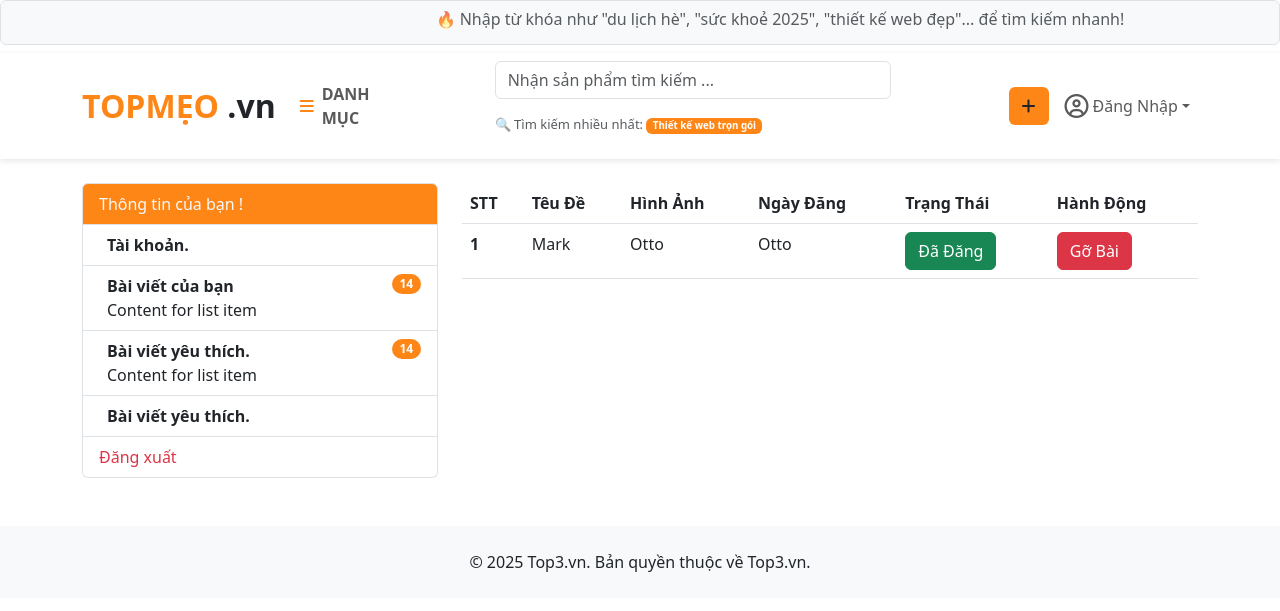
After one commit to trquocduong/Blog, a PHP site: page /profile_post in a window 1280 px wide. The commit adds this page. Shown: the top 611 px of the page. Run offline with PHP 8.4, Linux system fonts and the light colour scheme.

Commit message:
done profile 30/6

```diff
--- a/app/Controllers/Client/PostController.php
+++ b/app/Controllers/Client/PostController.php
@@ -4,5 +4,13 @@ Class PostController extends Controller{
     public function detail(){
         $this->view('client/post/post_detail');
     }
+
+    public function profile(){
+        $this->view('client/profile/profile');
+    }
+
+    public function profile_post(){
+        $this->view('client/profile/profile_post');
+    }
 }
 ?>
--- /dev/null
+++ b/app/Views/client/profile/aside.php
@@ -0,0 +1,35 @@
+     <div class="col-4">
+
+            <ol class="list-group">
+                  <button type="button" class="list-group-item list-group-item-action text-light text-bold" aria-current="true" style="background-color: var(--main-color)">
+                    Thông tin của bạn !
+                </button>
+                <li class="list-group-item d-flex justify-content-between align-items-start">
+                    <div class="ms-2 me-auto">
+                        <div class="fw-bold"> <a href="/profile" class="nav-link">Tài khoản.</a></div>
+                    </div>
+                </li>
+                <li class="list-group-item d-flex justify-content-between align-items-start">
+                    <div class="ms-2 me-auto">
+                        <div class="fw-bold"> <a href="/profile_post" class="nav-link">Bài viết của bạn</a></div>
+                        Content for list item
+                    </div>
+                    <span class="badge rounded-pill" style="background-color: var(--main-color)">14</span>
+                </li>
+                <li class="list-group-item d-flex justify-content-between align-items-start">
+                    <div class="ms-2 me-auto">
+                        <div class="fw-bold">Bài viết yêu thích.</div>
+                        Content for list item
+                    </div>
+                    <span class="badge rounded-pill" style="background-color: var(--main-color)">14</span>
+                </li>
+                <li class="list-group-item d-flex justify-content-between align-items-start">
+                    <div class="ms-2 me-auto">
+                        <div class="fw-bold">Bài viết yêu thích.</div>
+
+                    </div>
+                </li>
+                <button type="button" class="list-group-item list-group-item-action text-danger">Đăng xuất</button>
+            </ol>
+
+        </div>
--- /dev/null
+++ b/app/Views/client/profile/profile_post.php
@@ -0,0 +1,42 @@
+<?php
+ob_start();
+$title ="Bài viết của bạn !";
+?>
+<div class="row">
+    <?php
+    include("aside.php");
+    ?>
+    <div class="col-8">
+        <table class="table">
+            <thead>
+                <tr>
+                    <th scope="col">STT</th>
+                    <th scope="col">Têu Đề</th>
+                    <th scope="col">Hình Ảnh</th>
+                    <th scope="col">Ngày Đăng</th>
+                    <th scope="col">Trạng Thái</th>
+                    <th scope="col">Hành Động</th>
+                </tr>
+            </thead>
+            <tbody>
+                <tr>
+                    <th scope="row">1</th>
+                    <td>Mark</td>
+                    <td>Otto</td>
+                    <td>Otto</td>
+                    <td>
+                        <button type="button" class="btn btn-success">Đã Đăng</button>
+                    </td>
+                    <td>
+                        <button type="button" class="btn btn-danger">Gỡ Bài</button>
+                    </td>
+                </tr>
+            </tbody>
+        </table>
+    </div>
+</div>
+<?php
+$content = ob_get_clean();
+
+include __DIR__ . '/../main/main.php';
+?>
--- a/routes/web.php
+++ b/routes/web.php
@@ -16,3 +16,6 @@ Route::get('/register','Client/AuthController@register');//register
 
 
 Route::get('/detail','Client/PostController@detail');//register
+
+Route::get('/profile','Client/PostController@profile');//profile
+Route::get('/profile_post','Client/PostController@profile_post');//profile_post
```
Also changed, not shown: app/Views/client/profile/profile.php (added, +96 -0 lines), app/Views/client/profile/profile_like.php (added, +35 -0 lines), .htaccess.
